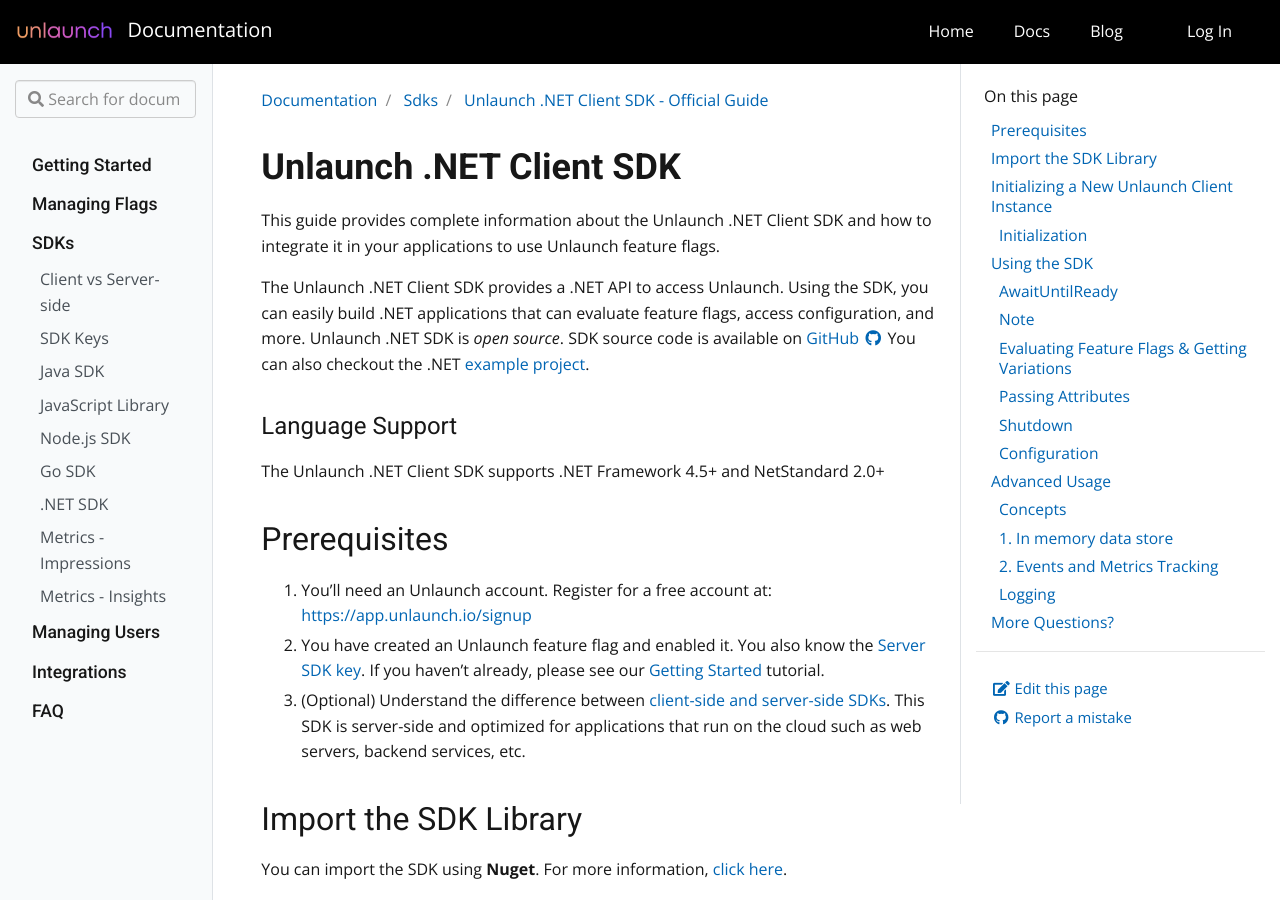
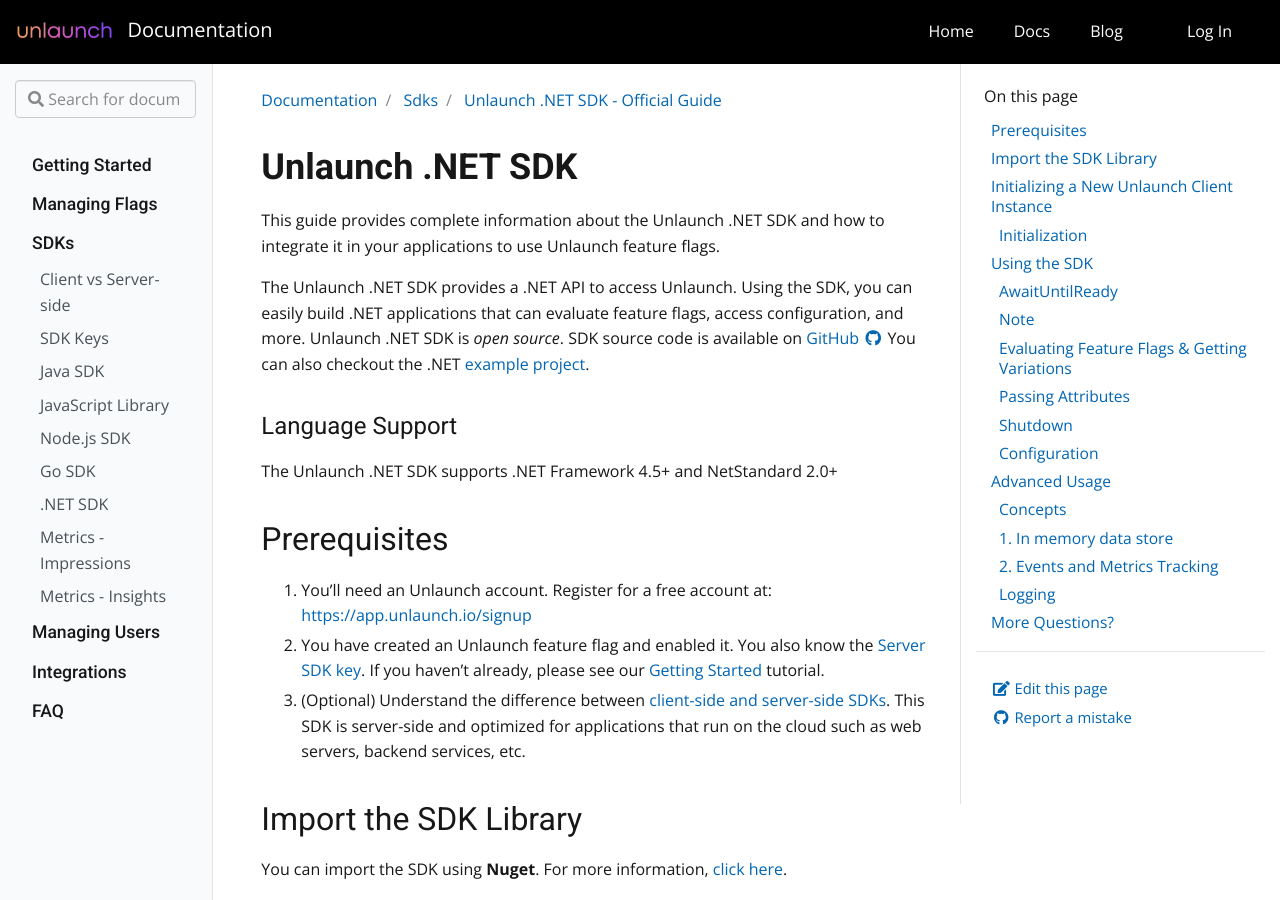
Before and after one commit to unlaunch/documentation, a Jekyll site: the page built from _docs/sdks/dotnet-sdk.md, in a window 1280 px wide and 900 px high. Built offline with Jekyll 4.4.1, drawn with Linux system fonts in a browser that asks for light colours; nearby versions of some CDN libraries.

Commit message:
Update dotnet-sdk.md

```diff
--- a/_docs/sdks/dotnet-sdk.md
+++ b/_docs/sdks/dotnet-sdk.md
@@ -1,17 +1,17 @@
 ---
-title: Unlaunch .NET Client SDK - Official Guide
-description: This guide provides complete information about the Unlaunch .NET Client SDK.
+title: Unlaunch .NET SDK - Official Guide
+description: This guide provides complete information about the Unlaunch .NET SDK.
 ---
 
-# Unlaunch .NET Client SDK
+# Unlaunch .NET SDK
 
-This guide provides complete information about the Unlaunch .NET Client SDK and how to integrate it in your applications to use Unlaunch feature flags.
+This guide provides complete information about the Unlaunch .NET SDK and how to integrate it in your applications to use Unlaunch feature flags.
 
-The Unlaunch .NET Client SDK provides a .NET API to access Unlaunch. Using the SDK, you can easily build .NET applications that can evaluate feature flags, access configuration, and more. Unlaunch .NET SDK is *open source*. SDK source code is available on <a href="https://github.com/unlaunch/dotnet-sdk" rel="nofollow">GitHub <i class="fab fa-github fa-fw"></i></a> You can also checkout the .NET [example project](https://github.com/unlaunch/hello-csharp/blob/master/hello-csharp/Program.cs).
+The Unlaunch .NET SDK provides a .NET API to access Unlaunch. Using the SDK, you can easily build .NET applications that can evaluate feature flags, access configuration, and more. Unlaunch .NET SDK is *open source*. SDK source code is available on <a href="https://github.com/unlaunch/dotnet-sdk" rel="nofollow">GitHub <i class="fab fa-github fa-fw"></i></a> You can also checkout the .NET [example project](https://github.com/unlaunch/hello-csharp/blob/master/hello-csharp/Program.cs).
 
 ### Language Support
 
-The Unlaunch .NET Client SDK supports .NET Framework 4.5+ and NetStandard 2.0+
+The Unlaunch .NET SDK supports .NET Framework 4.5+ and NetStandard 2.0+
 
 ## Prerequisites
 
@@ -89,7 +89,8 @@
 try
 {
     client.AwaitUntilReady(TimeSpan.FromSeconds(2));
-} catch (TimeoutException e)
+}
+catch (TimeoutException e)
 {
     Console.WriteLine($"Client wasn't ready, error: {e.Message}");
 }
```
